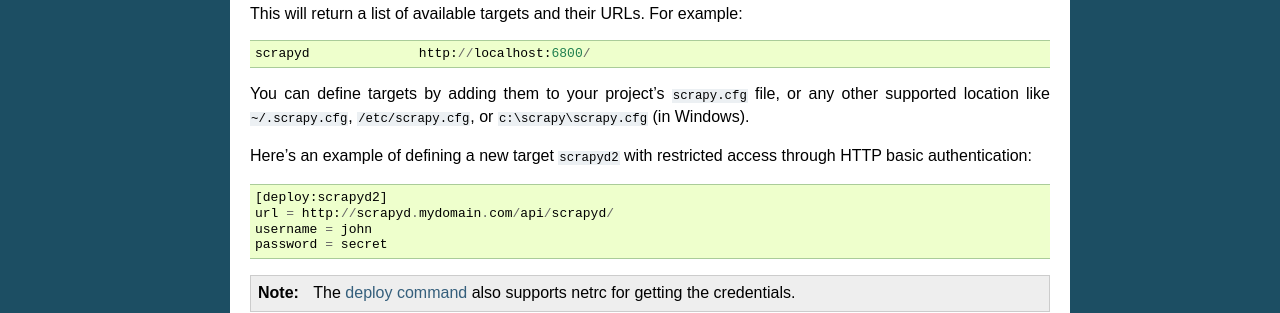
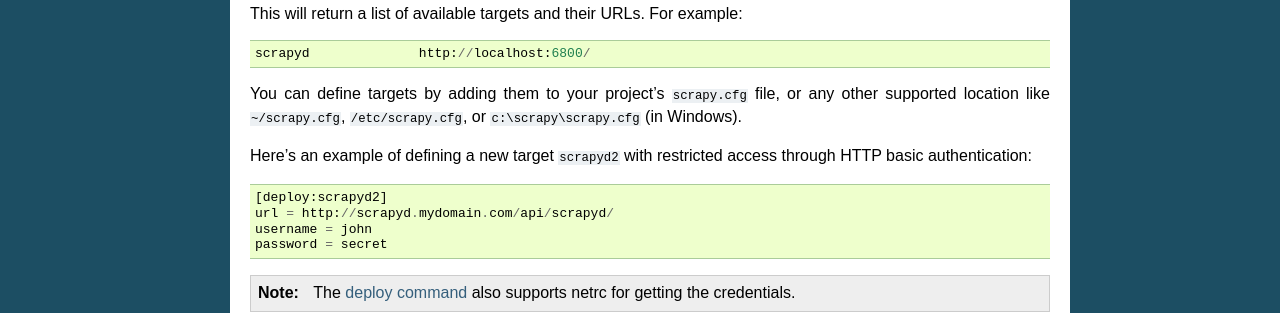
Before and after one commit to scrapy/scrapyd, a Sphinx documentation site: the page built from docs/deploy.rst, in a window 1280 px wide and 900 px high, scrolled down 345 px. Shown: the part 148-461 px from the top of the window. Built offline with Sphinx 7.4.7, drawn with Linux system fonts in a browser that asks for light colours.

```diff
--- a/docs/deploy.rst
+++ b/docs/deploy.rst
@@ -33,7 +33,7 @@ This will return a list of available targets and their URLs. For example::
     scrapyd              http://localhost:6800/
 
 You can define targets by adding them to your project's ``scrapy.cfg`` file,
-or any other supported location like ``~/.scrapy.cfg``, ``/etc/scrapy.cfg``,
+or any other supported location like ``~/scrapy.cfg``, ``/etc/scrapy.cfg``,
 or ``c:\scrapy\scrapy.cfg`` (in Windows).
 
 Here's an example of defining a new target ``scrapyd2`` with restricted access
```
